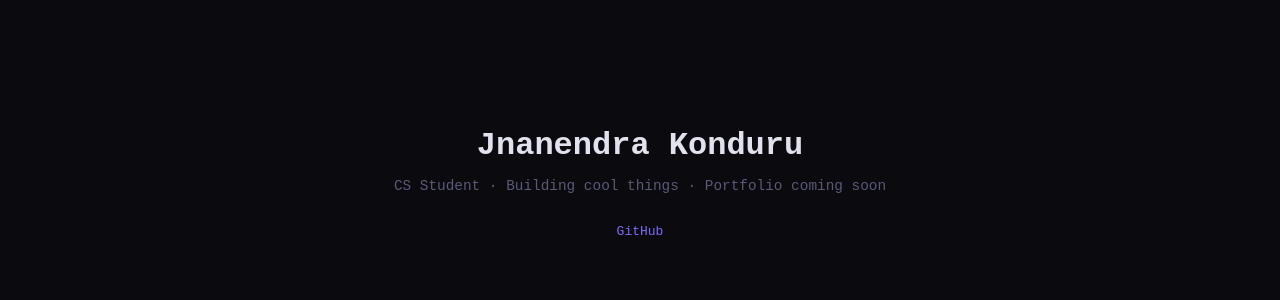
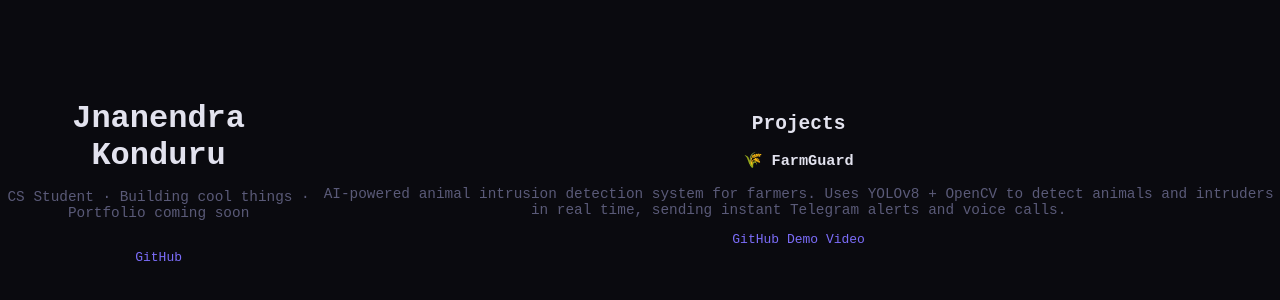
Before and after one commit to JnanendraKonduru/JnanendraKonduru.github.io, a plain HTML site: page index.html in a window 1280 px wide. Shown: the part 228-528 px from the top of the page. Drawn offline with Linux system fonts and the light colour scheme.

Commit message:
Add FarmGuard project card with demo link to portfolio".html

```diff
--- a/index.html
+++ b/index.html
@@ -27,5 +27,19 @@
     <br>
     <a href="https://github.com/JnanendraKonduru">GitHub</a>
   </div>
+  <div class="projects">
+  <h2>Projects</h2>
+
+  <div class="project-card">
+    <h3>🌾 FarmGuard</h3>
+    <p>AI-powered animal intrusion detection system for farmers.
+    Uses YOLOv8 + OpenCV to detect animals and intruders in real time,
+    sending instant Telegram alerts and voice calls.</p>
+    <div class="links">
+      <a href="https://github.com/JnanendraKonduru/FarmGuard">GitHub</a>
+      <a href="https://youtube.com/watch?v=YOUR_VIDEO_ID">Demo Video</a>
+    </div>
+  </div>
+</div>
 </body>
 </html>
```
